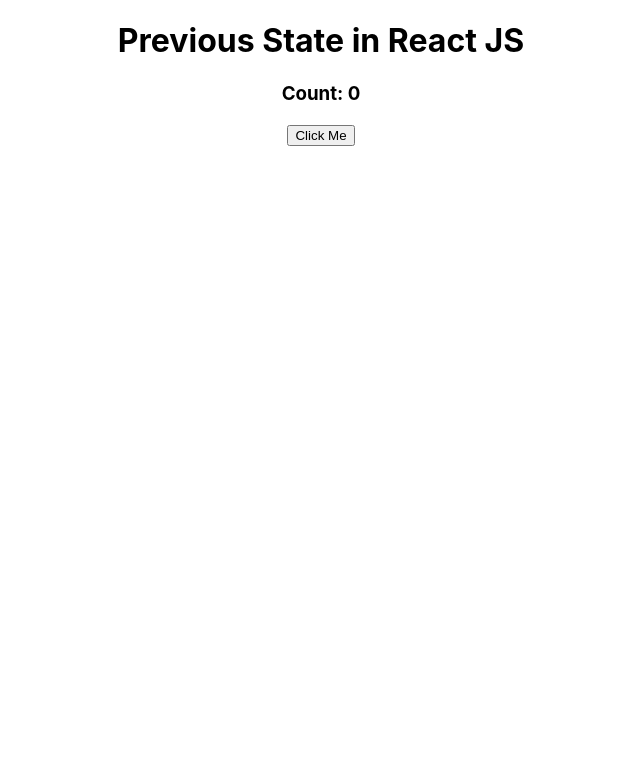
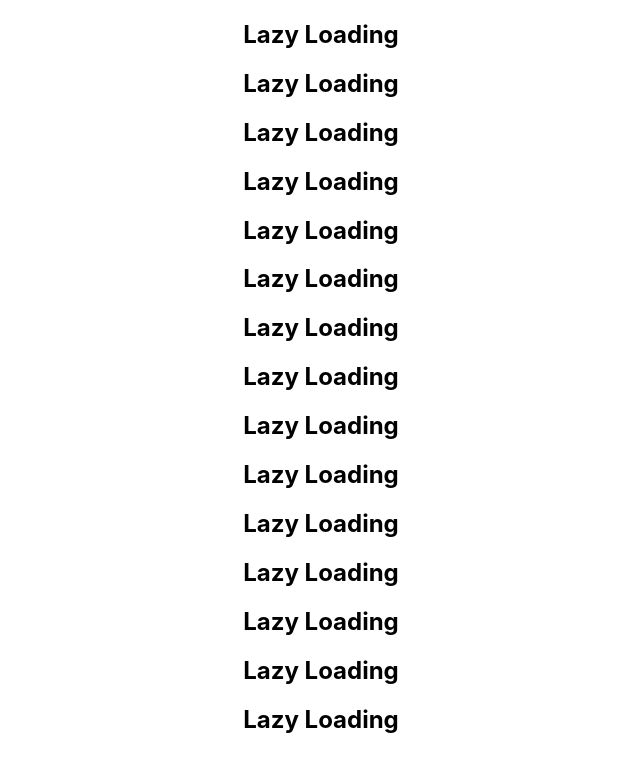
Before and after one commit to SafaMaqbool/React-Concepts, a React (Create React App) app: page / in a window 1280 px wide. Shown: the top 772 px of the page, without its empty margins (319-959 px from the left). Built offline with nearby package versions, Linux system fonts and the light colour scheme.

Commit message:
prev props, state with objects and code splitting lazy loading suspence concept

```diff
--- a/src/App.js
+++ b/src/App.js
@@ -39,12 +39,21 @@
 import OnClick from "./Components/OnClick";
 import OnMouseHover from "./Components/OnMouseHover";
 import PreviousState from "./Components/PreviousState";
+import PreviousProp from "./Components/PreviousProp";
+import StateWithObject from "./Components/StateWithObject";
+import CodeSplitting from "./Components/CodeSplitting";
 
 
 
 
 function App() {
-  const [firstName, setName] = useState("Safa");
+  const [data,setData]=useState(0);
+  function updateData(){
+    // setData(data + 1)
+    let randomValue=Math.floor(Math.random()*10)
+    setData(randomValue)
+  }
+
 
   function getData(){
     alert("hello from app.js")
@@ -92,7 +101,12 @@
      {/* <UseReducerHook/> */}
      {/* <OnClick/>
      <OnMouseHover/>  */}
-     <PreviousState/>
+     {/* <PreviousState/> */}
+     {/* <PreviousProp item={data}/>
+     <button onClick={updateData}>Update</button> */}
+
+     {/* <StateWithObject/> */}
+     <CodeSplitting/>
     </div>
   );
 }
--- /dev/null
+++ b/src/Components/CodeSplitting.jsx
@@ -0,0 +1,24 @@
+import React, { Suspense } from 'react'
+import LazyLoading from './LazyLoading'
+
+// bad practice
+// import add from './add'
+// console.log(add(2,3))
+
+
+//good practice --concept of promises (async, doesnt't block code)
+// import('./add').then((result)=>{
+//     console.log("Result: " + result.add(4,8))
+// })
+const CodeSplitting = () => {
+    const LazyLoading=React.lazy(()=>import('./LazyLoading'))
+  return (
+   <Suspense fallback={<h1>Wait......</h1>}>
+
+   {/* <h2>Code Splitting</h2> */}
+   <LazyLoading/>
+   </Suspense>
+  )
+}
+
+export default CodeSplitting
--- /dev/null
+++ b/src/Components/LazyLoading.jsx
@@ -0,0 +1,25 @@
+import React from 'react'
+
+const LazyLoading = () => {
+  return (
+    <>
+      <h2>Lazy Loading</h2>
+      <h2>Lazy Loading</h2>
+      <h2>Lazy Loading</h2>
+      <h2>Lazy Loading</h2>
+      <h2>Lazy Loading</h2>
+      <h2>Lazy Loading</h2>
+      <h2>Lazy Loading</h2>
+      <h2>Lazy Loading</h2>
+      <h2>Lazy Loading</h2>
+      <h2>Lazy Loading</h2>
+      <h2>Lazy Loading</h2>
+      <h2>Lazy Loading</h2>
+      <h2>Lazy Loading</h2>
+      <h2>Lazy Loading</h2>
+      <h2>Lazy Loading</h2>
+    </>
+  );
+}
+
+export default LazyLoading
--- /dev/null
+++ b/src/Components/PreviousProp.jsx
@@ -0,0 +1,20 @@
+import React, { useEffect, useRef } from 'react'
+
+const PreviousProp = (prop) => {
+    let prevValue=useRef();
+
+    useEffect(()=>{
+      prevValue.current=prop.item
+    },[])
+    const prevProp=prevValue.current
+  return (
+   <>
+   <h1>Previous Props in React JS</h1>
+   <h2>Current Value :{prop.item}</h2>
+   <h3>Previous Value: {prevProp}</h3>
+
+   </>
+  )
+}
+
+export default PreviousProp
--- /dev/null
+++ b/src/Components/StateWithObject.jsx
@@ -0,0 +1,17 @@
+import React, { useState } from 'react'
+
+const StateWithObject = () => {
+
+    const [info,setInfo]=useState({name:"safa",age:22})
+  return (
+  <>
+  <h1>State with Object in react js</h1>
+  <input type="text" value={info.name} onChange={(e)=>setInfo({/*age:info.age,*/...info,name:e.target.value})} />
+  <input type="text" value={info.age} onChange={(e)=>setInfo({name:info.name,age:e.target.value})} />
+  <h3>Name: {info.name}</h3>
+  <h3>Age: {info.age}</h3>
+  </>
+  )
+}
+
+export default StateWithObject
--- /dev/null
+++ b/src/Components/add.js
@@ -0,0 +1,3 @@
+export const add=(a,b)=>{
+return a+b
+}
```
